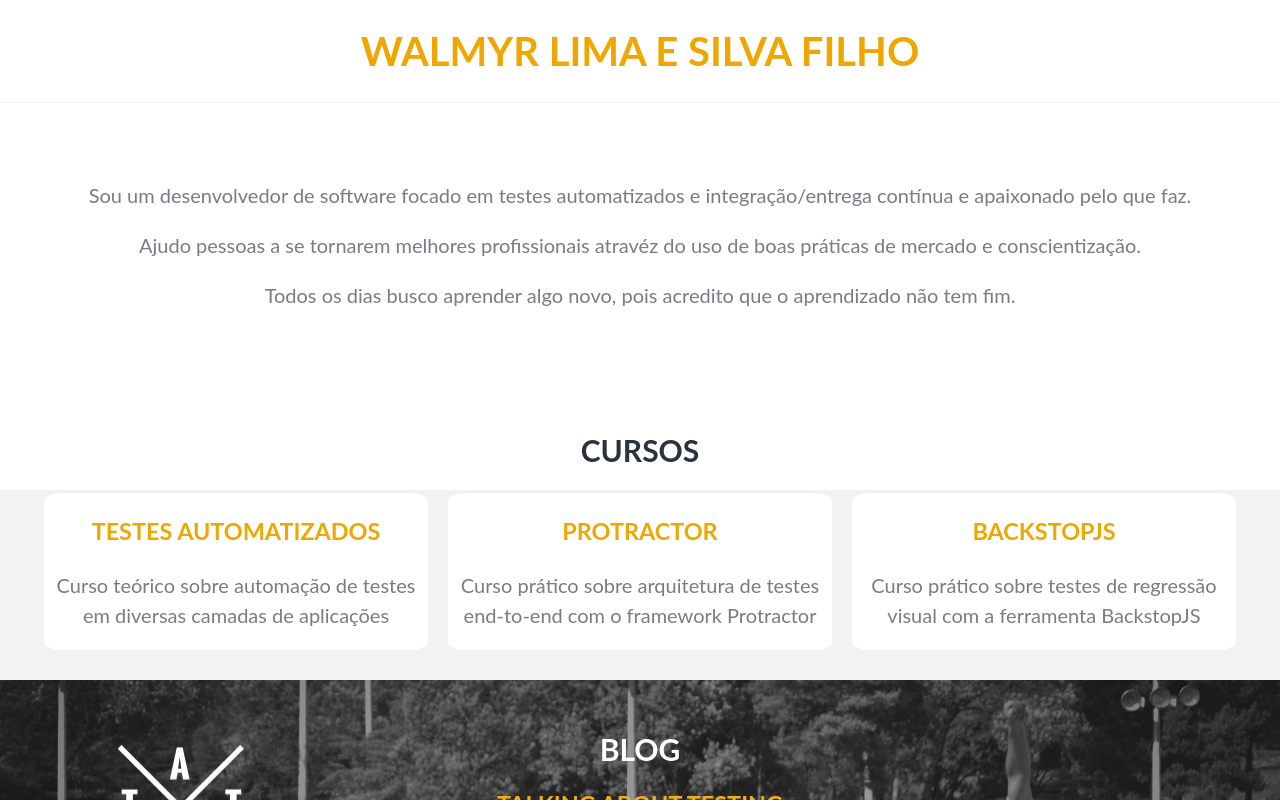
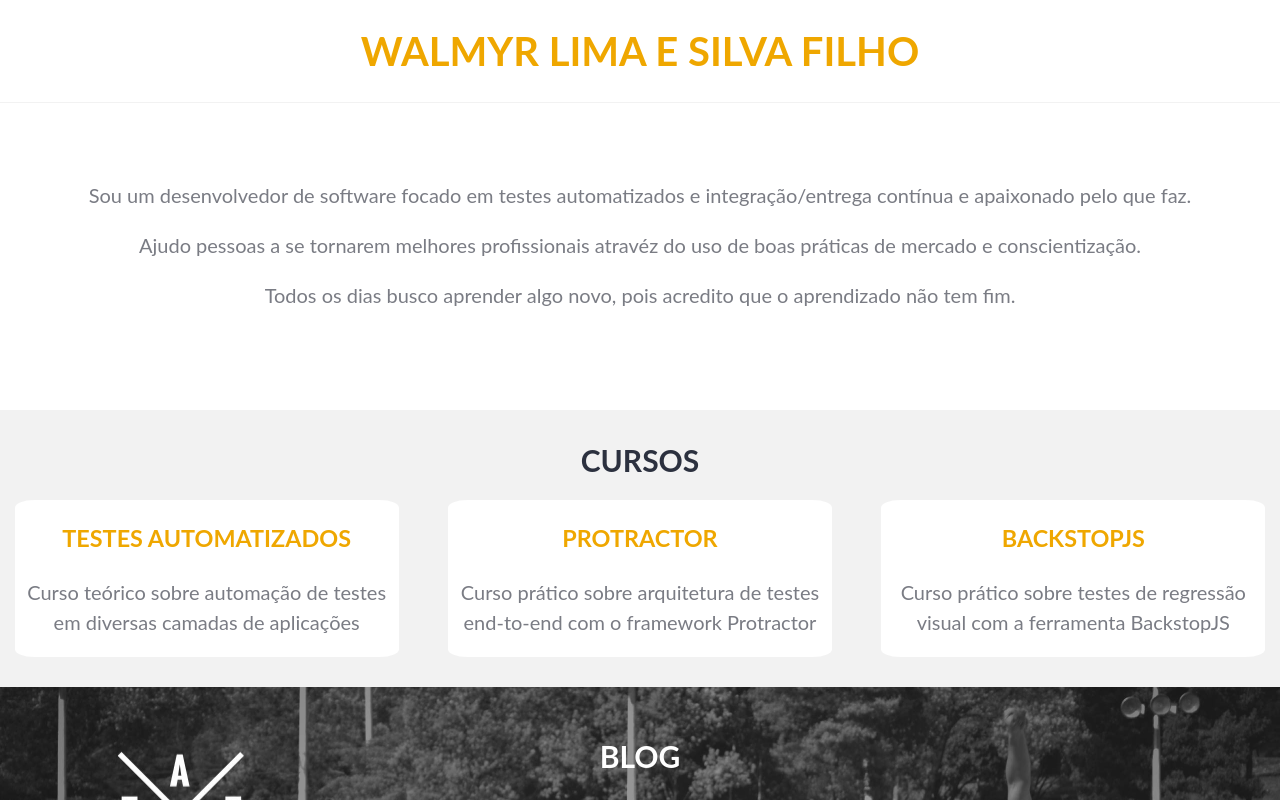
Before and after one commit to wlsf82/-walmyr-filho-react, a React (Create React App) app: page / in a window 1280 px wide. Shown: the top 800 px of the page. Built offline with nearby package versions, Linux system fonts and the light colour scheme.

Commit message:
add styles related to blocks and elements inside it

```diff
--- a/src/App.css
+++ b/src/App.css
@@ -114,7 +114,6 @@ h1, h2, h3, .button {
 
 .services {
     background-color: #f2f2f2;
-    padding-bottom: 30px;
     padding-top: 10px;
 }
 
@@ -160,9 +159,19 @@ h1, h2, h3, .button {
     padding-right: 200px;
 }
 
+.blocks {
+    display: flex;
+    justify-content: space-around;
+    padding-bottom: 30px;
+}
+
+.courses-box {
+    background-color: #f2f2f2;
+    padding-top: 10px;
+}
+
 .courses {
     background-color: #f2f2f2;
-    padding-bottom: 30px;
 }
 
 .courses div {
--- a/src/AppMobile.css
+++ b/src/AppMobile.css
@@ -56,6 +56,15 @@
 		padding-left: 12px;
 		padding-right: 12px;
 		padding-top: 12px;
+	}
+
+	.blocks {
+		display: block;
+	}
+
+	.courses-box {
+	    background-color: #fff;
+	    padding-top: 10px;
 	}
 
 	.courses {
```
